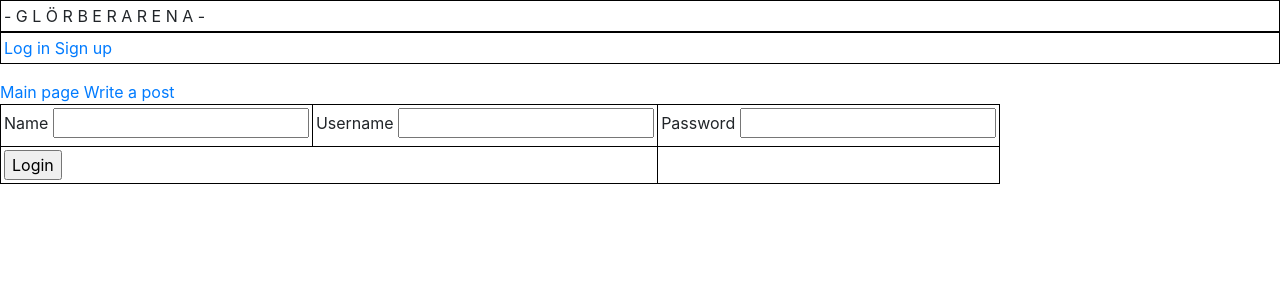
After one commit to VirtualAkseli/GlorberArena, a Flask app: page /auth/register in a window 1280 px wide. The commit adds this page. Shown: the top 300 px of the page. Run offline with Flask 2, Linux system fonts and the light colour scheme; some libraries are stand-ins or nearby versions.

Commit message:
Lisättiin rekisteröitymismahdollisuus 'sign up'

```diff
--- a/application/authentication/forms.py
+++ b/application/authentication/forms.py
@@ -9,3 +9,11 @@ class LoginForm(FlaskForm):
 
     class Meta:
         csrf = False
+
+class UserForm(FlaskForm):
+    name = StringField("Name", [validators.Length(min=4)])
+    username = StringField("Username", [validators.Length(min=4)])
+    password = PasswordField("Password", [validators.Length(min=4)])
+    admin = True
+    class Meta:
+        csrf = False
--- a/application/authentication/views.py
+++ b/application/authentication/views.py
@@ -1,9 +1,9 @@
 from flask import render_template, request, redirect, url_for
 from flask_login import login_user, logout_user
 
-from application import app
+from application import app, db
 from application.authentication.models import User
-from application.authentication.forms import LoginForm
+from application.authentication.forms import LoginForm, UserForm
 
 @app.route("/auth/login", methods = ["GET", "POST"])
 def auth_login():
@@ -20,6 +20,28 @@ def auth_login():
     login_user(user)
     return redirect(url_for("index"))
 
+@app.route("/auth/register", methods = ["GET", "POST"])
+def auth_register():
+    if request.method == "GET":
+        return render_template("authentication/register.html", form = UserForm())
+
+    form = UserForm(request.form)
+
+    b = User(form.username.data)
+    b.name = form.name.data
+    b.username = form.username.data
+    b.password = form.password.data
+
+    db.session().add(b)
+    db.session().commit()
+
+    login_user(b)
+
+    return redirect(url_for("posts_main"))
+
+
+
+
 @app.route("/auth/logout")
 def auth_logout():
     logout_user()
--- a/application/posts/forms.py
+++ b/application/posts/forms.py
@@ -9,6 +9,7 @@ class PostForm(FlaskForm):
 
     class Meta:
         csrf = False
+
 
 class EditForm(FlaskForm):
 
--- a/application/posts/views.py
+++ b/application/posts/views.py
@@ -24,6 +24,8 @@ def posts_index():
 @login_required
 def posts_form():
     return render_template("posts/write.html", form = PostForm())
+
+
 
 @app.route("/posts/", methods=["POST"])
 @login_required
--- /dev/null
+++ b/application/templates/authentication/register.html
@@ -0,0 +1,38 @@
+{% extends "layout.html" %}
+
+{% block body %}
+{{ error }}
+<style>
+	table, article, td, p {
+	    border: 1px solid black;
+	    padding: 3px;
+	   }
+	</style>
+
+
+<form method="POST" action="{{ url_for('auth_register') }}" class="form-signin">
+  <table>
+    <tr>
+
+      <td>
+	{{ form.name.label }}
+	{{ form.name }}
+      </td>
+
+	    <td>
+		{{ form.username.label }}
+		{{ form.username }}
+            </td>
+
+      <td>
+	{{ form.password.label }}
+	{{ form.password }}
+      </td>
+    </tr>
+    <tr>
+      <td colspan="2">
+	<input type="submit" value="Login"/>
+      </td>
+    </tr>
+</form>
+{% endblock %}
--- a/application/templates/layout.html
+++ b/application/templates/layout.html
@@ -18,7 +18,9 @@
 	{% if current_user.is_authenticated %}
 	<p> Logged in <a href="{{ url_for('auth_logout') }}">Log out</a></p>
 	{% else %}
-	<a href="{{url_for('auth_login') }}">Log in</a>
+	<p> <a href="{{url_for('auth_login') }}">Log in</a>
+	<a href="{{url_for('auth_register') }}">Sign up</a>
+	</p>
 	{% endif %}
 
         <a href="{{ url_for('posts_main') }}">Main page</a>
```
